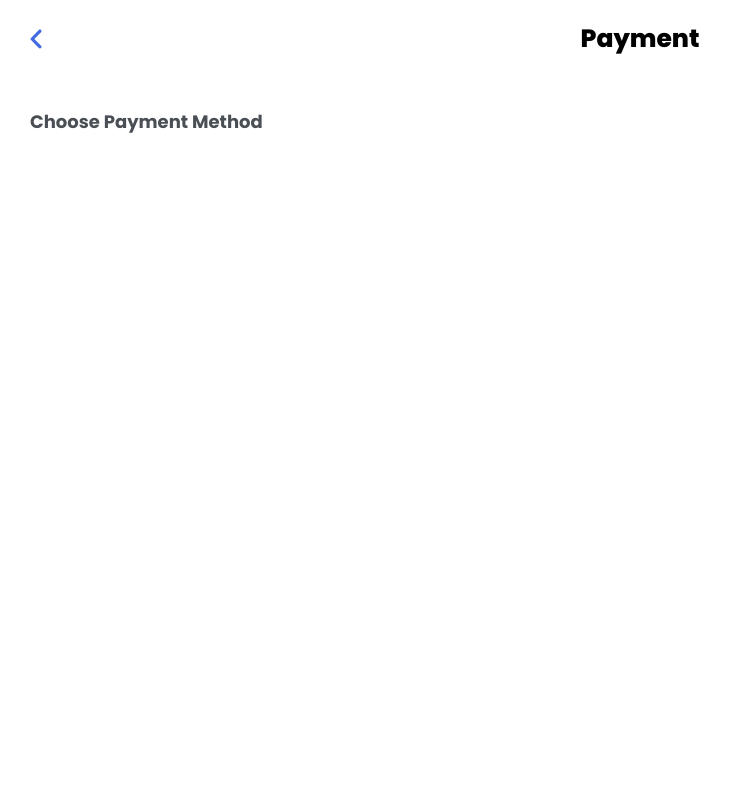
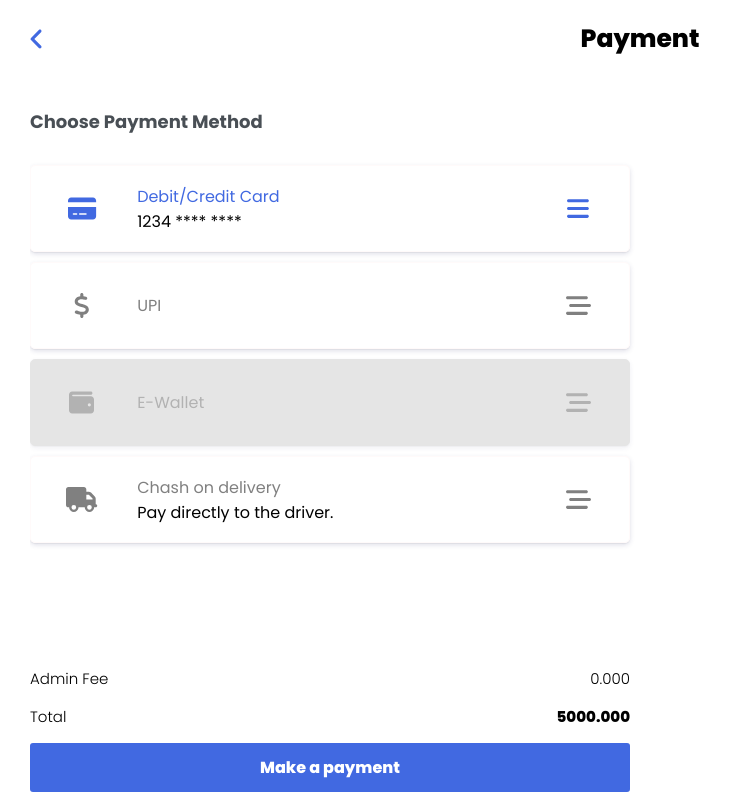
Before and after one commit to heyimShivam/intern-assignment, a React (Create React App) app: page /payment in a window 1280 px wide. Shown: the whole page, without its empty margins (0-732 px from the left). Built offline with nearby package versions, Linux system fonts and the light colour scheme.

Commit message:
payment options page created

```diff
--- /dev/null
+++ b/src/components/PaymentOptions.css
@@ -0,0 +1,80 @@
+.payment-method {
+  color: gray;
+}
+
+.payment-option {
+  display: grid;
+  width: 600px;
+  grid-template-rows: repeat(2, 25px);
+  grid-template-columns: minmax(20px, 1fr) minmax(50px, 5fr) minmax(20px, 1fr);
+  gap: 5px;
+  margin: 10px 0px;
+  border: 1px solid snow;
+  border-radius: 5px;
+  padding: 15px 10px;
+  box-shadow: rgba(50, 50, 105, 0.15) 0px 2px 5px 0px,
+    rgba(0, 0, 0, 0.05) 0px 1px 1px 0px;
+}
+
+.payment-option-elements {
+  display: flex;
+  justify-content: center;
+  align-items: center;
+}
+
+.payment-option .item-1 {
+  grid-row: 1/3;
+  grid-column: 1/2;
+}
+
+.payment-option .item-2 {
+  padding-left: 10px;
+  justify-content: start;
+  align-items: start;
+  grid-row: 1/3;
+  grid-column: 2/3;
+  display: flex;
+  flex-direction: column;
+  justify-content: center;
+  align-items: start;
+}
+
+.payment-option .item-3 {
+  grid-row: 1/3;
+  grid-column: 3/4;
+}
+
+.payment-option .item-4 {
+  padding-left: 15px;
+  justify-content: start;
+  align-items: start;
+  grid-row: 2/3;
+  grid-column: 2/3;
+  color: #0f0f0f;
+}
+
+.payment-method-icon {
+  font-size: 25px;
+}
+
+.disabled {
+  border: 1px solid #cccccc;
+  background-color: #cccccc;
+  color: #666666;
+  opacity: 50%;
+}
+
+.selected-method {
+  color: royalblue;
+}
+
+.payment-all-options {
+  height: 64dvh;
+  overflow-y: auto;
+}
+
+@media screen and (max-width: 628px) {
+  .payment-option {
+    width: 100%;
+  }
+}
--- /dev/null
+++ b/src/components/PaymentOptions.js
@@ -0,0 +1,130 @@
+import { useState } from "react";
+import { FontAwesomeIcon } from "@fortawesome/react-fontawesome";
+import {
+  faCreditCard,
+  faBars,
+  faBarsStaggered,
+  faDollar,
+  faTruck,
+  faWallet
+} from "@fortawesome/free-solid-svg-icons";
+
+import "./PaymentOptions.css";
+
+const PaymentOptions = () => {
+  const [selectOption, setSelectOption] = useState("card-info");
+  let check = ['card-info', 'cod', 'upi'];
+
+  return (
+    <div className="payment-all-options">
+      <div className="payment-method card-info" style={"card-info" === selectOption ? {color: "royalblue"} : {}} onClick={() => {
+          if(!check.includes("card-info")) {
+            return;
+          }
+          if(selectOption === "card-info") {
+            setSelectOption("");
+            return;
+          }
+          setSelectOption("card-info");
+          }}>
+        <div className={ (!check.includes("card-info")) ? 'payment-option disabled' : 'payment-option'}>
+          <div className="payment-option-elements item-1">
+            <FontAwesomeIcon icon={faCreditCard} className="payment-method-icon" />
+          </div>
+          <div className="payment-option-elements item-2">
+            <p> Debit/Credit Card</p>
+            <p style={{color: "black"}}> 1234 **** ****</p>
+          </div>
+          <div className="payment-option-elements item-3">
+            { selectOption !== "card-info" ?
+              <FontAwesomeIcon icon={faBarsStaggered} className="payment-method-icon" onClick={() => setSelectOption("card-info")}/> :
+              <FontAwesomeIcon icon={faBars} className="payment-method-icon payment-method-selected" onClick={() => setSelectOption("")}/>
+            }
+          </div>
+        </div>
+      </div>
+
+      <div className="payment-method upi" style={"upi" === selectOption ? {color: "royalblue"} : {}} onClick={() => {
+          if(!check.includes("upi")) {
+            return;
+          }
+          if(selectOption === "upi") {
+            setSelectOption("");
+            return;
+          }
+          setSelectOption("upi");
+          }}>
+        <div className={ (!check.includes("upi")) ? 'payment-option disabled' : 'payment-option'}>
+          <div className="payment-option-elements item-1">
+            <FontAwesomeIcon icon={faDollar} className="payment-method-icon" />
+          </div>
+          <div className="payment-option-elements item-2">
+            <p> UPI</p>
+          </div>
+          <div className="payment-option-elements item-3">
+            { selectOption !== "upi" ?
+              <FontAwesomeIcon icon={faBarsStaggered} className="payment-method-icon" /> :
+              <FontAwesomeIcon icon={faBars} className="payment-method-icon payment-method-selected" />
+            }
+          </div>
+        </div>
+      </div>
+
+      <div className="payment-method e-wallet" style={"e-wallet" === selectOption ? {color: "royalblue"} : {}} onClick={() => {
+          if(!check.includes("e-wallet")) {
+            return;
+          }
+          if(selectOption === "e-wallet") {
+            setSelectOption("");
+            return;
+          }
+          setSelectOption("e-wallet");
+          }}>
+        <div className={ (!check.includes("e-wallet")) ? 'payment-option disabled' : 'payment-option'}>
+          <div className="payment-option-elements item-1">
+            <FontAwesomeIcon icon={faWallet} className="payment-method-icon"
+            />
+          </div>
+          <div className="payment-option-elements item-2">
+            <p>E-Wallet</p>
+          </div>
+          <div className="payment-option-elements item-3">
+            { selectOption !== "e-wallet" ?
+              <FontAwesomeIcon icon={faBarsStaggered} className="payment-method-icon" /> :
+              <FontAwesomeIcon icon={faBars} className="payment-method-icon payment-method-selected" />
+            }
+          </div>
+        </div>
+      </div>
+
+      <div className="payment-method cod"  style={"cod" === selectOption ? {color: "royalblue"} : {}} onClick={() => {
+          if(!check.includes("cod")) {
+            return;
+          }
+          if(selectOption === "cod") {
+            setSelectOption("");
+            return;
+          }
+          setSelectOption("cod");
+          }}>
+        <div className={ (!check.includes("cod")) ? 'payment-option disabled' : 'payment-option'}>
+          <div className="payment-option-elements item-1">
+            <FontAwesomeIcon icon={faTruck} className="payment-method-icon" />
+          </div>
+          <div className="payment-option-elements item-2">
+            <p> Chash on delivery</p>
+            <p style={{color: "black"}}> Pay directly to the driver.</p>
+          </div>
+          <div className="payment-option-elements item-3">
+            { selectOption !== "cod" ?
+              <FontAwesomeIcon icon={faBarsStaggered} className="payment-method-icon" /> :
+              <FontAwesomeIcon icon={faBars} className="payment-method-icon payment-method-selected" />
+            }
+          </div>
+        </div>
+      </div>
+    </div>
+  );
+};
+
+export default PaymentOptions;
--- a/src/pages/Payment.css
+++ b/src/pages/Payment.css
@@ -0,0 +1,49 @@
+.make-payment-section {
+  width: 600px;
+}
+
+.make-payment-btn-inside {
+  width: 100%;
+  background-color: royalblue;
+  text-decoration: none;
+  text-align: center;
+  display: flex;
+  justify-content: center;
+  align-items: center;
+  border-radius: 3px;
+  color: white;
+  border: 0px;
+  font-weight: 800;
+  height: 100%;
+  padding: 12px 0px;
+}
+
+.payment-method-selected {
+    color: royalblue;
+    transition: 0.5s;
+}
+
+.payment-details {
+  margin-bottom: 15px;
+  font-weight: 300;
+  font-size: 15px;
+  color: black;
+  width: 100%;
+  position: relative;
+}
+
+.payment-details span {
+  position: absolute;
+  top: 0;
+  right: 0px;
+}
+
+.total-fee-make-payment-section span {
+  font-weight: 800;
+}
+
+@media screen and (max-width: 628px) {
+  .make-payment-section {
+    width: 100%;
+  }
+}
--- a/src/pages/Payment.js
+++ b/src/pages/Payment.js
@@ -1,11 +1,25 @@
+import { Link } from "react-router-dom";
+
+import PaymentOptions from "../components/PaymentOptions";
+
 import "./Payment.css";
 
 const PaymentPage = () => {
   return (
     <>
       <div className="container">
-        <div>
-          <h3 className="heading">Choose Payment Method</h3>
+        <h3 className="heading">Choose Payment Method</h3>
+        <PaymentOptions />
+        <div className="make-payment-section">
+          <p className="admin-fee-make-payment-section payment-details">
+            Admin Fee <span>{(0).toFixed(3)}</span>
+          </p>
+          <p className="total-fee-make-payment-section payment-details">
+            Total <span>{(5000).toFixed(3)}</span>
+          </p>
+          <Link className="make-payment-btn-inside" to="/payment">
+            Make a payment
+          </Link>
         </div>
       </div>
     </>
```
Also changed, not shown: public/logo512.png (deleted), public/manifest.json, 1 other file (tests, documents, lock files or other folders).
